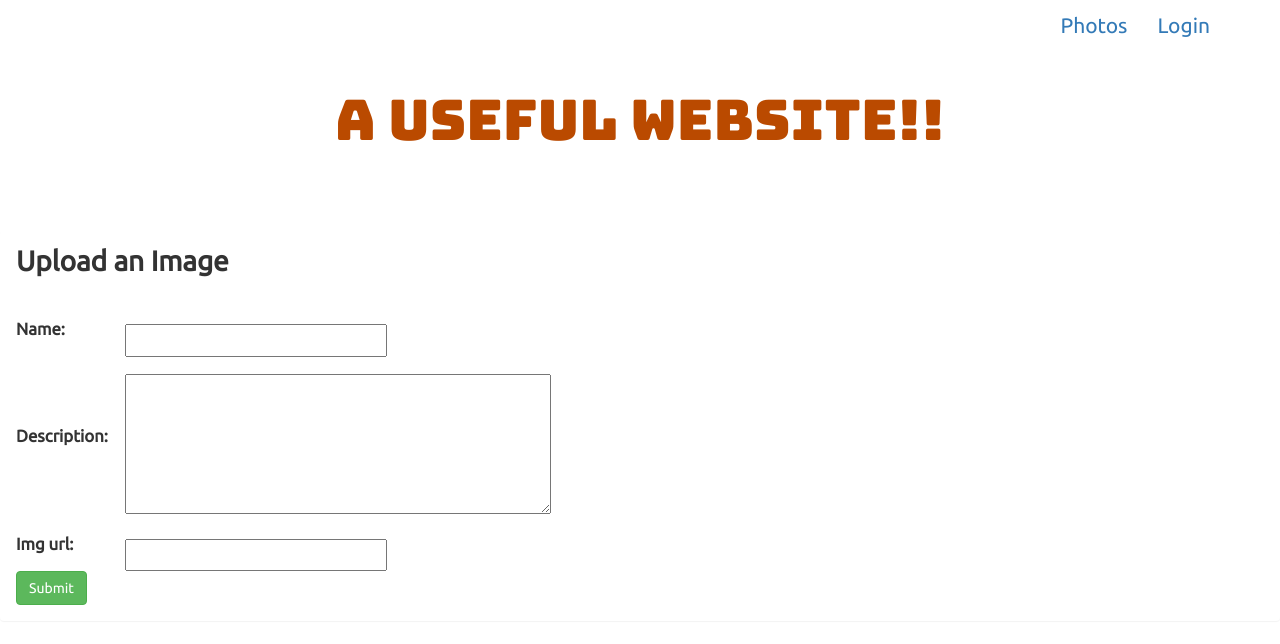
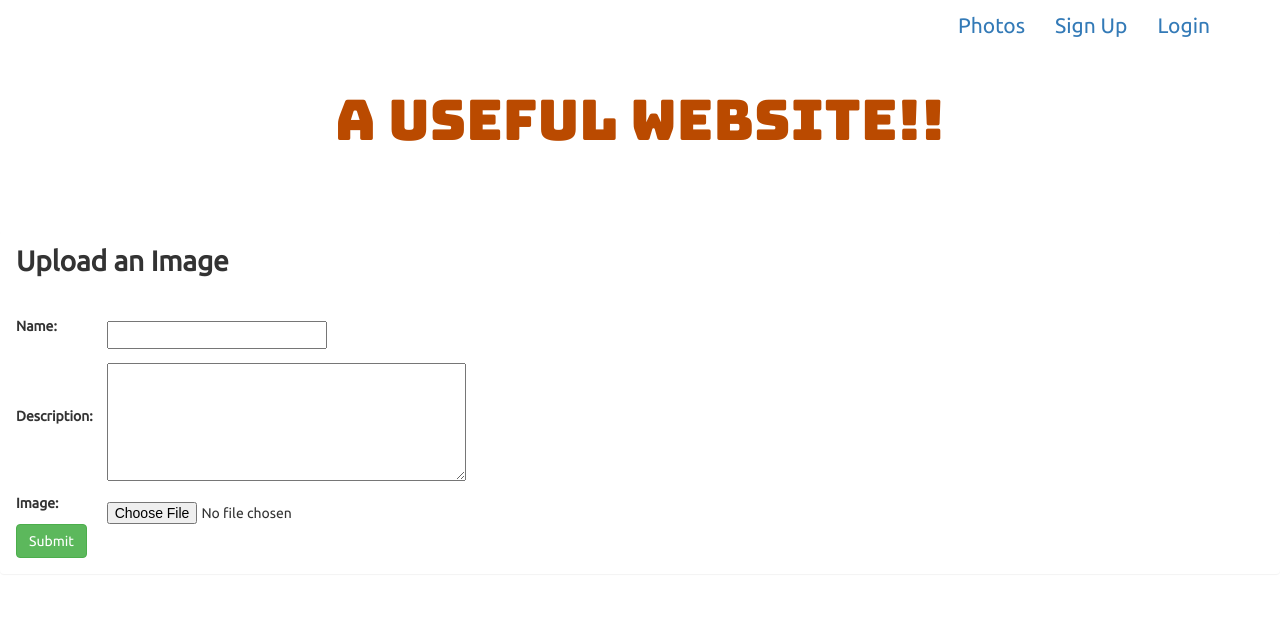
Before and after one commit to derek-xia/Scrapbook, a Django app: page /upload_picture/ in a window 1280 px wide. Shown: the top 644 px of the page. Run offline with Django 3.2, Linux system fonts and the light colour scheme; some libraries are stand-ins or nearby versions.

Commit message:
Pillow, Userpages
Added direct image uploads, added user pages and links to them, added
links to signup form, minor visual tweaks

```diff
--- a/Webpage/settings.py
+++ b/Webpage/settings.py
@@ -25,7 +25,7 @@ SECRET_KEY = '*driywiadu(_26hlp-l@el_wv#))!5$&%hs5^89w2v_))e&m1)'
 # SECURITY WARNING: don't run with debug turned on in production!
 DEBUG = True
 
-ALLOWED_HOSTS = ['127.0.0.1']
+ALLOWED_HOSTS = ['127.0.0.1','localhost']
 
 
 # Application definition
@@ -119,3 +119,5 @@ USE_TZ = True
 # https://docs.djangoproject.com/en/1.10/howto/static-files/
 
 STATIC_URL = '/static/'
+MEDIA_ROOT = os.path.join(BASE_DIR, 'main_app/media/')
+MEDIA_URL = '/media/'
--- a/main_app/models.py
+++ b/main_app/models.py
@@ -7,7 +7,7 @@ from django.contrib.auth.models import User
 class Picture(models.Model):
     name = models.CharField(max_length=50)
     description = models.CharField(max_length=200)
-    img_url = models.CharField(max_length=200)
+    image = models.ImageField(upload_to='main_app',default='media/default.png')
     user = models.ForeignKey(User)
 
     def __str__(self):
@@ -18,7 +18,7 @@ class PictureForm(forms.ModelForm):
         widgets = {
             'description': forms.Textarea(attrs={'cols': 40, 'rows': 5}),
         }
-        fields = ['name','description','img_url']
+        fields = ['name','description','image']
 
 class SignupForm(forms.Form):
     username=forms.CharField(max_length=20)
--- a/main_app/static/css/main.css
+++ b/main_app/static/css/main.css
@@ -18,7 +18,7 @@ a:hover {
 }
 .body-text{
   font-family: 'Ubuntu';
-  font-size:1.2em;
+  font-size:1em;
   line-height: 1.6em;
 }
 .title-text {
@@ -34,14 +34,19 @@ tbody tr td input, tbody tr td textarea{
 .picture-header {
   font-size:2.5em;
   font-weight: bolder;
-  color: #BA4A00;
 }
 
 .picture-body {
   position:relative;
-  width: 25em;
+  width: 100em;
   max-height: 100%;
   margin-bottom: 5%;
+}
+
+.user-picture {
+  position:relative;
+  max-width:60%;
+  margin: 3% 10% 4% 10%;
 }
 
 .subtext {
@@ -49,9 +54,16 @@ tbody tr td input, tbody tr td textarea{
   color: #C3C3C3;
 
 }
-.container-fluid .row{
-  align-items: flex-end;
+
+.frame {
+  width: auto;
+  margin-bottom:5%;
 }
+/*.myrow > * {
+    display: table-cell;
+    vertical-align: bottom;
+    float:none;
+}*/
 
 .row.is_flex{
   display:flex;
--- a/main_app/templates/base.html
+++ b/main_app/templates/base.html
@@ -26,6 +26,9 @@
       <a href="{% url 'viewpictures' %}">Photos</a>
     </li>
     <li class="lead">
+      <a href="{% url 'signup' %}">Sign Up</a>
+    </li>
+    <li class="lead">
       <a href="{%url 'login' %}">Login</a>
     </li>
   </ul>
--- a/main_app/templates/homepage.html
+++ b/main_app/templates/homepage.html
@@ -14,7 +14,7 @@
     Upload an Image
   </div>
   <div class="panel-body body-text">
-    <form action="upload_image/" method="post">
+    <form enctype="multipart/form-data" action="upload_image/" method="post">
       {%csrf_token%}
     <table>
       {{form.as_table}}
--- a/main_app/urls.py
+++ b/main_app/urls.py
@@ -14,14 +14,24 @@ Including another URLconf
     2. Add a URL to urlpatterns:  url(r'^blog/', include('blog.urls'))
 """
 from django.conf.urls import url
+from django.conf import settings
+from django.conf.urls.static import static
+from django.views.static import serve
 from main_app import views
 
 urlpatterns = [
     url(r'upload_picture/$', views.home, name='home'),
     url(r'^$', views.viewpictures, name='viewpictures'),
-    url(r'^upload_image/$', views.upload_images, name='uploadimages'),
-    #url(r'^u/(\w+)/$',views.user_page, name='userpage'),
+    url(r'^upload_picture/upload_image/$', views.upload_images, name='uploadimages'),
+
     url(r'^signup/$',views.sign_up, name='signup'),
     url(r'^login/$',views.log_in, name='login'),
-    url(r'^logout/$',views.log_out, name='logout')
+    url(r'^logout/$',views.log_out, name='logout'),
+    url(r'^(\w+)/$',views.user_page, name='userpage')
 ]
+
+if settings.DEBUG:
+ urlpatterns += [
+ url(r'^media/(?P<path>.*)$', serve,
+ {'document_root': settings.MEDIA_ROOT,}),
+ ]
--- a/main_app/views.py
+++ b/main_app/views.py
@@ -17,7 +17,7 @@ def viewpictures(request):
     return render(request, 'picturepage.html', {'pictures':p})
 
 def upload_images(request):
-    form = PictureForm(request.POST)
+    form = PictureForm(request.POST,request.FILES)
     if form.is_valid():
         picture = form.save(commit=False)
         picture.user = request.user
@@ -62,3 +62,8 @@ def log_in(request):
 def log_out(request):
     logout(request)
     return HttpResponseRedirect('/pictures')
+
+def user_page(request, username):
+    user = User.objects.get(username=username)
+    pictures = Picture.objects.filter(user=user)
+    return render(request, 'userpage.html',{'pictures':pictures,'username':username})
```
Also changed, not shown: main_app/templates/picturepage.html (+10 -10 lines), main_app/templates/userpage.html (added, +14 -0 lines), db.sqlite3, main_app/media/main_app/bc.jpg (added), main_app/migrations/0003_auto_20161209_2134.py (added), 1 other file.
